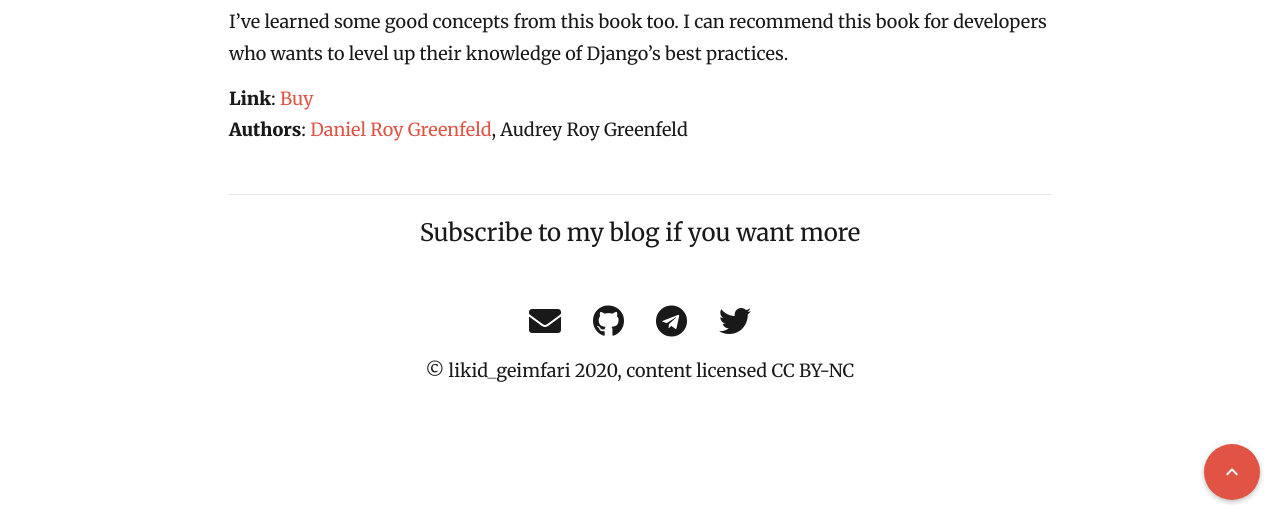
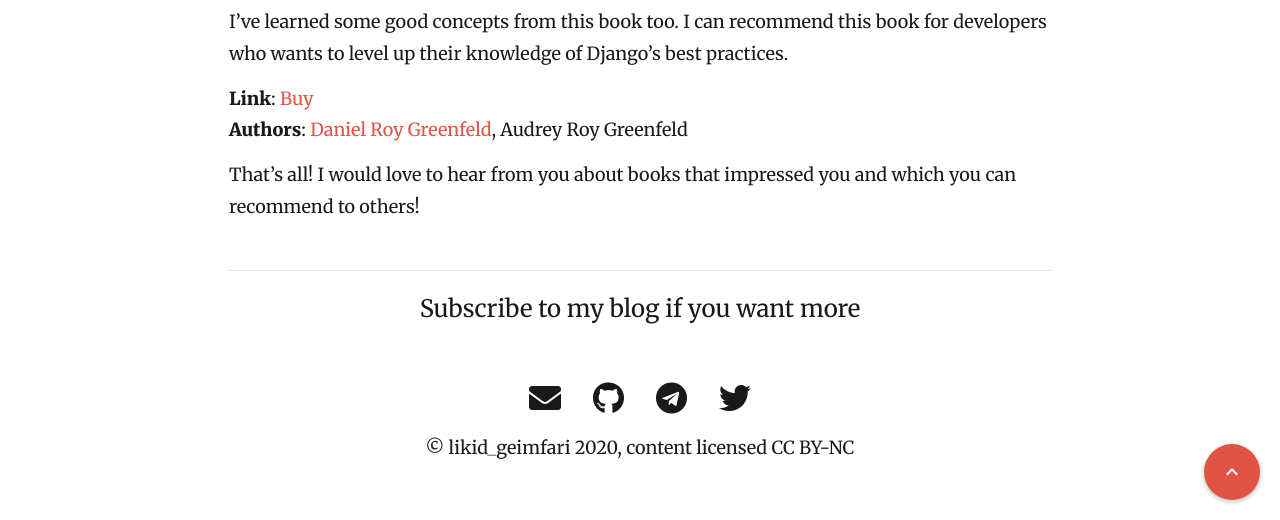
Before and after one commit to lk-geimfari/lk-geimfari.github.io, a Jekyll site: the page built from _posts/2020-09-27-ten-books-which-i-read-this-year.md, in a window 1280 px wide and 900 px high, scrolled down 5018 px, cut to the strip 380-900 px from the top of the window. Built offline with Jekyll 4.4.1, drawn with Linux system fonts in a browser that asks for light colours; nearby versions of some CDN libraries; comment, search, counter and statistics services are not loaded; part of the change alters nothing that is shown.

```diff
--- a/_posts/2020-09-27-ten-books-which-i-read-this-year.md
+++ b/_posts/2020-09-27-ten-books-which-i-read-this-year.md
@@ -5,7 +5,7 @@ date: 2020-09-27
 description: I have read many interesting books in quarantine
              and in this article, I will tell you about them.
 published: true
-comments: false
+comments: true
 ---
 
 No doubt this was a pretty strange year with a bunch of free time. Everyone tried to kill the time as they can —
@@ -137,3 +137,6 @@ knowledge of Django's best practices.
 
 **Link**: [Buy](https://www.feldroy.com/products/two-scoops-of-django-3-x)<br>
 **Authors**: [Daniel Roy Greenfeld](https://twitter.com/pydanny), Audrey Roy Greenfeld
+
+
+That's all! I would love to hear from you about books that impressed you and which you can recommend to others!
```
